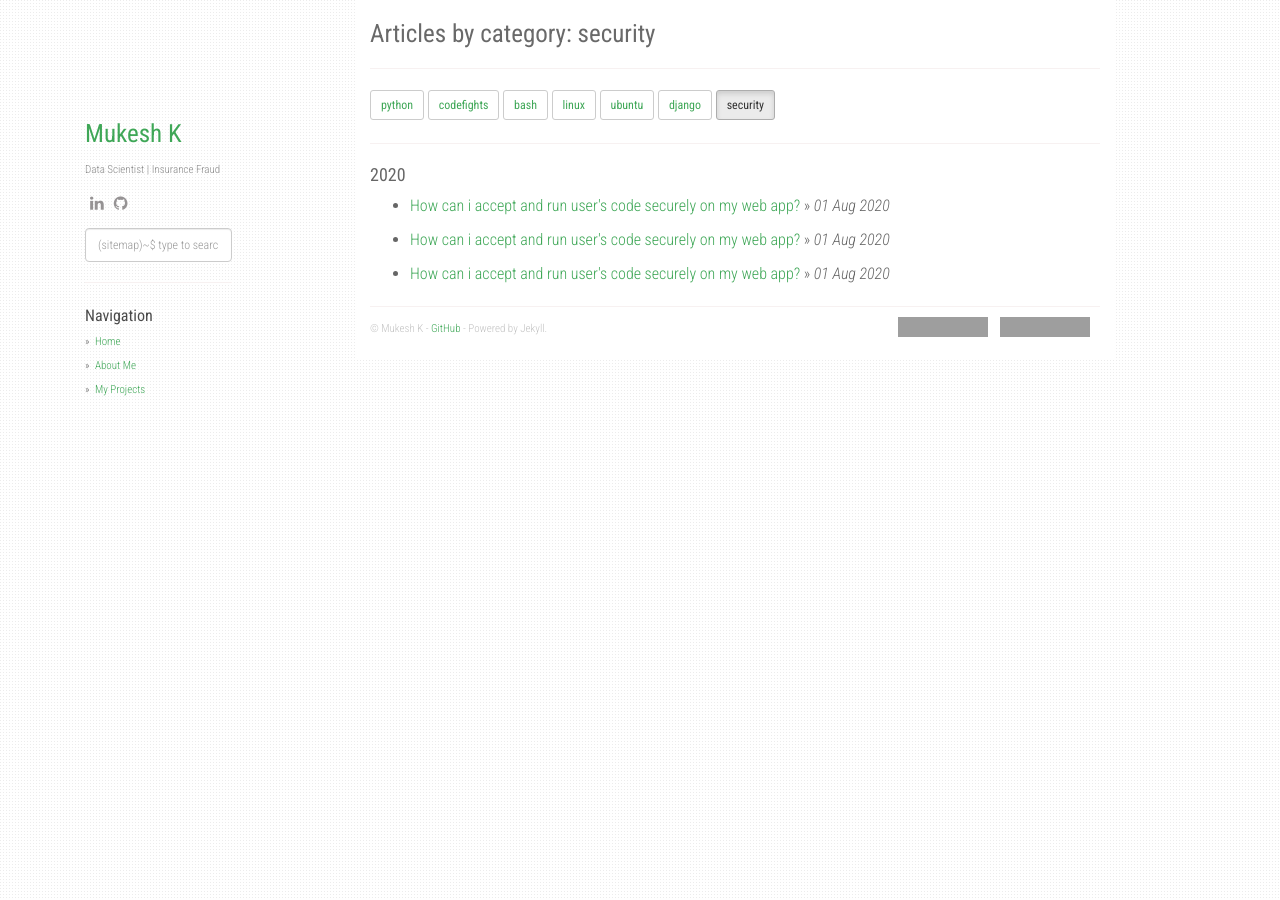
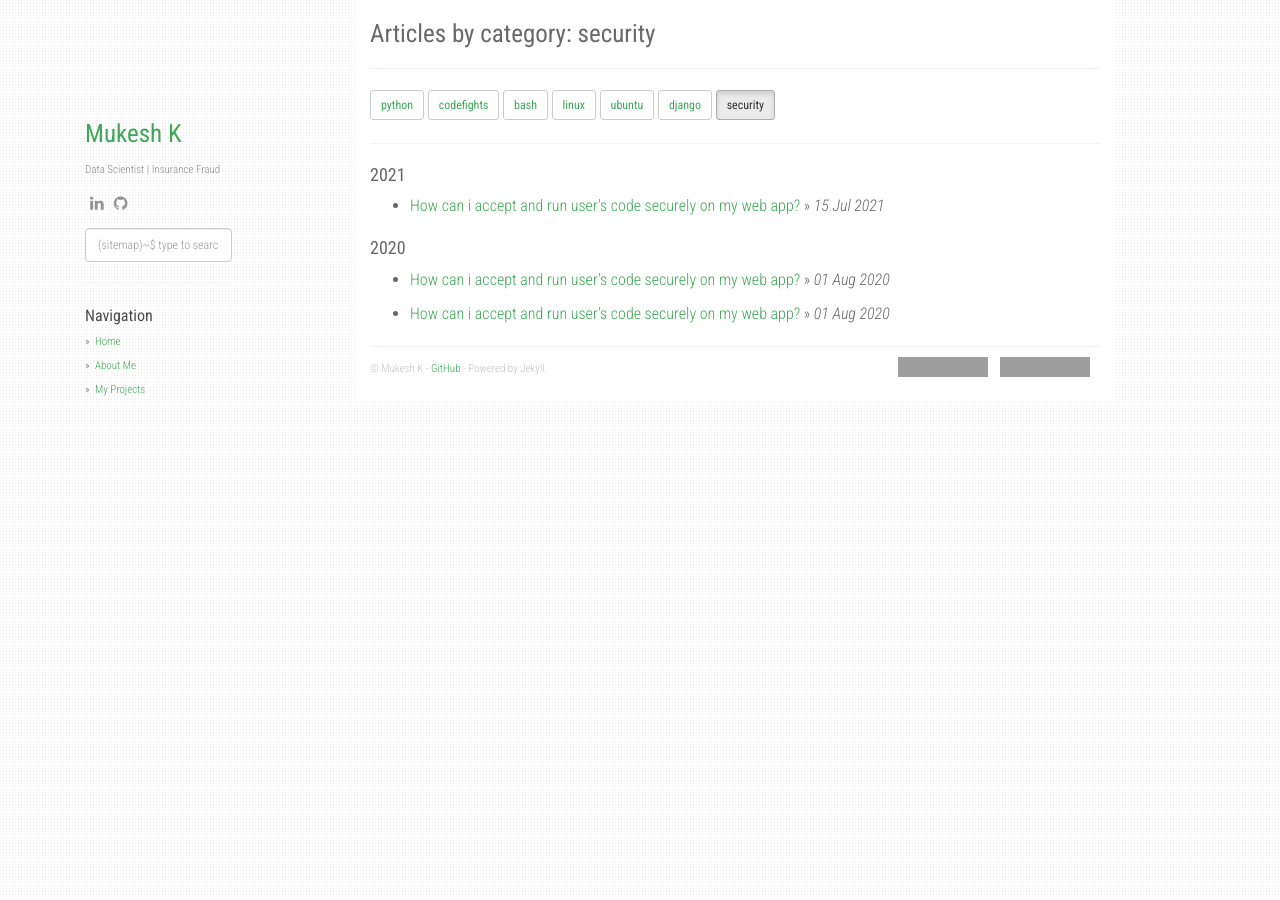
Before and after one commit to muksmuks/muksmuks.github.io, a Jekyll site: the page built from category/security.md, in a window 1280 px wide. Built offline with Jekyll 4.4.1, drawn with Linux system fonts in a browser that asks for light colours; nearby versions of some CDN libraries; grey boxes are pictures that could not be loaded.

Commit message:
Update 2020-08-01-how-can-i-accept-and-run-users-code-securely.md

```diff
--- a/_posts/datascience/2020-08-01-how-can-i-accept-and-run-users-code-securely.md
+++ b/_posts/datascience/2020-08-01-how-can-i-accept-and-run-users-code-securely.md
@@ -1,12 +1,11 @@
 ---
 layout: post
 title:  "How can i accept and run user's code securely on my web app?"
-date:   2020-08-01 20:02:00 +0700
+date:   2021-07-15 20:02:00 +0700
 categories: [python, django, security]
 ---
 
-# Hi There
-I am working on a django based web app that takes python file as input which contains some function,
+We are working on a django based web app that takes python file as input which contains some function,
 then in backend i have some lists that are passed as parameters through the user's function,
 which will generate a single value output.
 The result generated will be used for some further computation.
```
